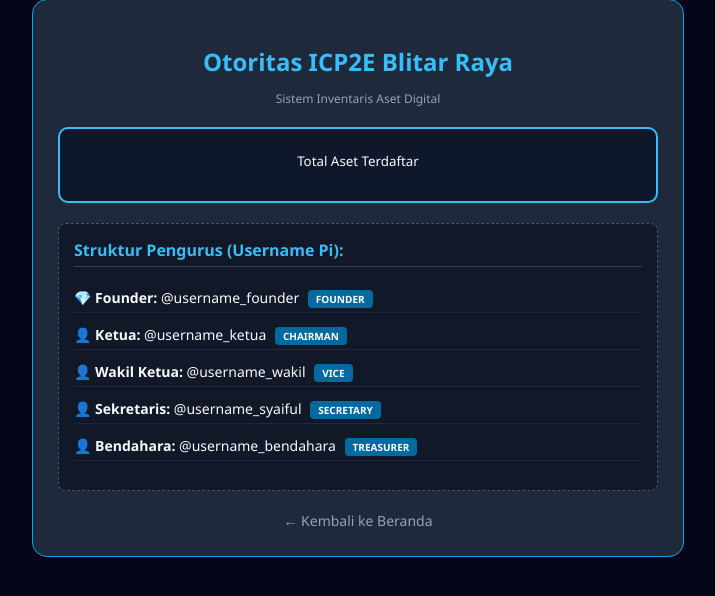
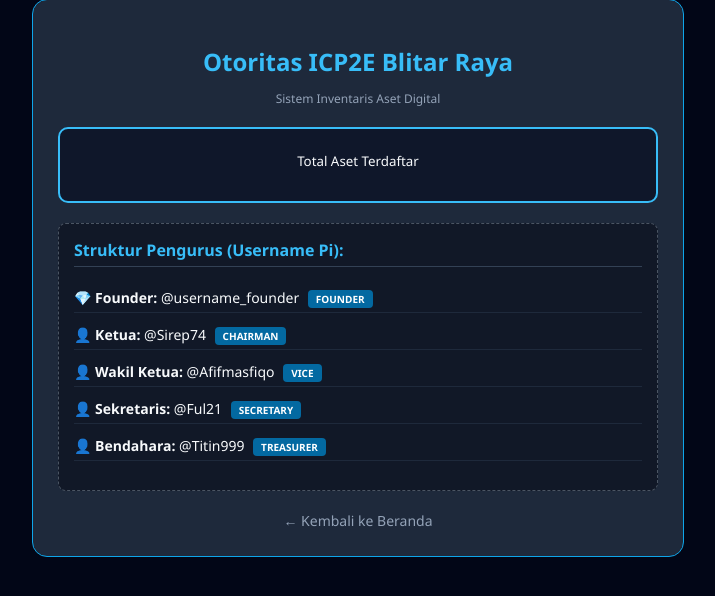
Before and after one commit to fish25wp-ful21/Nusantara-NFT-Engine-V2, a FastAPI app: template templates/admin.html in a window 1280 px wide. Shown: the part 29-625 px from the top of the page, without its empty margins (282-997 px from the left). Run offline with FastAPI, Linux system fonts and the light colour scheme; the template is opened without the code that fills it, so the values that code supplies are empty; parts of the project's set-up code (start-up, migrations or seed data) failed here and were passed over.

Commit message:
Update admin.html

```diff
--- a/templates/admin.html
+++ b/templates/admin.html
@@ -30,10 +30,10 @@
             <h4 style="margin-top:0; color:#38bdf8; border-bottom: 1px solid #334155; padding-bottom: 5px;">Struktur Pengurus (Username Pi):</h4>
             <ul>
                 <li>💎 <strong>Founder:</strong> @username_founder <span class="badge">FOUNDER</span></li>
-                <li>👤 <strong>Ketua:</strong> @username_ketua <span class="badge">CHAIRMAN</span></li>
-                <li>👤 <strong>Wakil Ketua:</strong> @username_wakil <span class="badge">VICE</span></li>
-                <li>👤 <strong>Sekretaris:</strong> @username_syaiful <span class="badge">SECRETARY</span></li>
-                <li>👤 <strong>Bendahara:</strong> @username_bendahara <span class="badge">TREASURER</span></li>
+                <li>👤 <strong>Ketua:</strong> @Sirep74 <span class="badge">CHAIRMAN</span></li>
+                <li>👤 <strong>Wakil Ketua:</strong> @Afifmasfiqo <span class="badge">VICE</span></li>
+                <li>👤 <strong>Sekretaris:</strong> @Ful21 <span class="badge">SECRETARY</span></li>
+                <li>👤 <strong>Bendahara:</strong> @Titin999 <span class="badge">TREASURER</span></li>
             </ul>
         </div>
 
```
